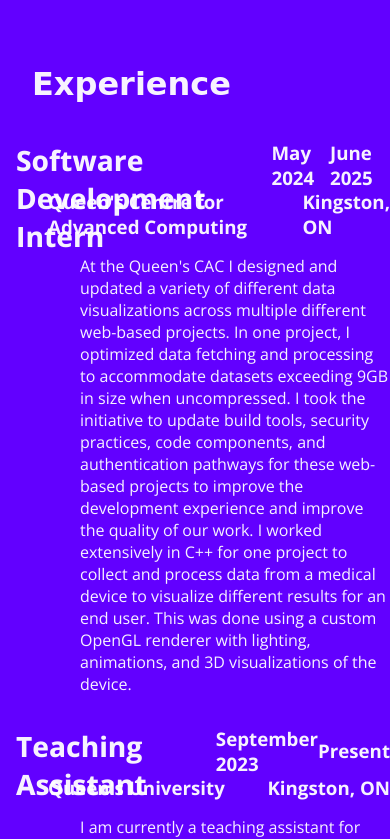
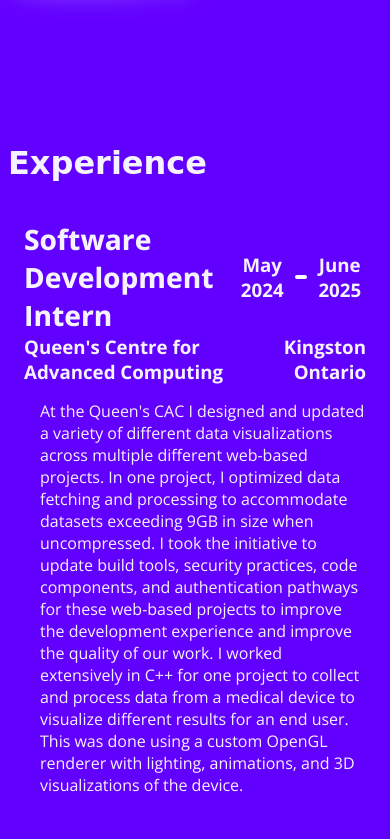
Before and after one commit to dobaj/dobaj.github.io, a React (Vite) app: page / in a window 390 px wide. Shown: the part 846-1685 px from the top of the page. Built offline with nearby package versions, Linux system fonts and the light colour scheme.

Commit message:
abstracted experiences to their own component and fixed view on mobile

```diff
--- a/src/App.css
+++ b/src/App.css
@@ -97,14 +97,14 @@
 .header {
   display: flex;
   align-items: center;
-  height: 4em;
+  min-height: 4em;
   margin-bottom: 0.5em;
   width: 100%;
   box-sizing: border-box;
 }
 
 .header > img {
-  height: 100%;
+  height: 4.5em;
 }
 
 .header > h2 {
@@ -121,67 +121,6 @@
 
 .collapse img {
   height: 3em;
-}
-
-.experienceHeader {
-  margin-bottom: 0;
-  justify-content: space-between;
-  height: 3em;
-}
-
-.experienceHeader h2 {
-  font-size: 1.75em;
-  font-weight: 725;
-  margin-top: auto;
-  margin-bottom: auto;
-  margin-left: 0;
-}
-.experienceHeader div {
-  display: flex;
-  align-items: center;
-}
-
-.experienceHeader hr {
-  width: 2ch;
-  margin-left: 2ch;
-  margin-right: 2ch;
-}
-
-.subHeader {
-  display: flex;
-  align-items: center;
-  margin-bottom: 1em;
-  padding-left: 2em;
-  width: 100%;
-  justify-content: space-between;
-  box-sizing: border-box;
-}
-
-.subHeader h3 {
-  margin-top: 0;
-  margin-bottom: 0;
-}
-
-.experienceText {
-  margin-block-start: 0em;
-  margin-block-end: 2em;
-  padding-left: 4em;
-  box-sizing: border-box;
-}
-
-@media screen and (max-width: 30rem) {
-  .header hr,
-  .header > img {
-    display: none;
-  }
-  .indent,
-  .header {
-    padding-left: 0em;
-  }
-
-  .flexCol h1 {
-    padding-left: 1rem;
-  }
 }
 
 /* Social icons */
@@ -282,6 +221,12 @@
   padding-bottom: 0em; */
 }
 
+.shortform {
+  display: none !important;
+  white-space: pre-wrap;
+  text-align: end;
+}
+
 @media screen and (max-width: 80rem) {
   nav,
   .dummy {
@@ -300,7 +245,8 @@
   }
 
   .flexCol {
-    padding-left: 1rem;
+    padding-left: 0.5rem;
+    padding-right: 0.5rem;
   }
 
   .socialRow {
@@ -316,3 +262,27 @@
     width: 2ch;
   }
 }
+
+
+@media screen and (max-width: 30rem) {
+  .header hr,
+  .header > img {
+    display: none;
+  }
+  .header > h2 {
+    margin-left: 0em;
+    margin-right: 0em;
+  }
+  .indent,
+  .header {
+    padding-left: 0em;
+  }
+
+  .longform {
+    display: none !important;
+  }
+
+  .shortform {
+    display: inherit !important;
+  }
+}
--- a/src/App.tsx
+++ b/src/App.tsx
@@ -34,6 +34,7 @@
 import { useEffect, useState } from "react";
 import { createHandleScroll, scrollToId } from "./components/ScrollEffects";
 import { Project } from "./components/Project";
+import { Experience } from "./components/Experience";
 
 function App() {
   const name = "Hi! I'm Matt";
@@ -344,23 +345,12 @@
           <div id="experience" className="flexCol">
             <h1>Experience</h1>
             {/* Queen's CAC */}
-            <div className="header experienceHeader">
-              {/* <img src={queensCAC} />
-              <hr /> */}
-              <h2>Software Development Intern</h2>
-
-              <div>
-                <h3>May 2024</h3> <hr /> <h3>June 2025</h3>
-              </div>
-            </div>
-            <div className="subHeader">
-              <div>
-                <h3>Queen's Centre for Advanced Computing</h3>
-              </div>
-              <h3>Kingston, ON</h3>
-            </div>
-            <p className="experienceText">
-              At the Queen's CAC I designed and updated a variety of different
+            <Experience
+              jobTitle="Software Development Intern"
+              timeSpan={["May 2024","June 2025"]}
+              employer="Queen's Centre for Advanced Computing"
+              location="Kingston, Ontario"
+              description={<>At the Queen's CAC I designed and updated a variety of different
               data visualizations across multiple different web-based projects.
               In one project, I optimized data fetching and processing to
               accommodate datasets exceeding 9GB in size when uncompressed. I
@@ -371,53 +361,31 @@
               to collect and process data from a medical device to visualize
               different results for an end user. This was done using a custom
               OpenGL renderer with lighting, animations, and 3D visualizations
-              of the device.
-            </p>
+              of the device.</>}
+            />
 
             {/* TA */}
-            <div className="header experienceHeader">
-              {/* <img src={queensCAC} />
-              <hr /> */}
-              <h2>Teaching Assistant</h2>
-
-              <div>
-                <h3>September 2023</h3> <hr /> <h3>Present</h3>
-              </div>
-            </div>
-            <div className="subHeader">
-              <div>
-                <h3>Queen's University</h3>
-              </div>
-              <h3>Kingston, ON</h3>
-            </div>
-            <p className="experienceText">
-              I am currently a teaching assistant for CISC 124 (Introduction to
+            <Experience
+              jobTitle="Teaching Assistant"
+              timeSpan={["September 2023","Present"]}
+              employer="Queen's University"
+              location={"Kingston, Ontario"}
+              description={<>I am currently a teaching assistant for CISC 124 (Introduction to
               Computer Science II) and previously for CISC 121 (Introduction to
               Computer Science). My responsibilities include holding weekly
               office hours to help guide students through their difficulties
               regarding course content or assignment requirements. I am also
               responsible for marking assignments and tests and providing
-              detailed feedback to help students improve their future work.
-            </p>
+              detailed feedback to help students improve their future work.</>}
+            />
 
             {/* QTMA */}
-            <div className="header experienceHeader">
-              {/* <img src={queensCAC} />
-              <hr /> */}
-              <h2>Software Developer</h2>
-
-              <div>
-                <h3>April 2023</h3> <hr /> <h3>March 2025</h3>
-              </div>
-            </div>
-            <div className="subHeader">
-              <div>
-                <h3>Queen's Technology & Media Association</h3>
-              </div>
-              <h3>Kingston, ON</h3>
-            </div>
-            <p className="experienceText">
-              At QTMA I was a collaborator and developer for two projects,{" "}
+            <Experience
+              jobTitle="Software Developer"
+              timeSpan={["April 2023","March 2025"]}
+              employer="Queen's Technology & Media Association"
+              location={"Kingston, Ontario"}
+              description={<>At QTMA I was a collaborator and developer for two projects,{" "}
               <strong>Pantree</strong> and <strong>Fujiplans</strong>. Pantree
               was a TypeScript-based Chrome extension that notified users when
               their groceries were likely to expire. The product could
@@ -429,8 +397,8 @@
               the lesson plan generation page where the user could select
               relevant topics and add additional information for their lesson
               plan. I also created the lesson plan viewer / editor page and a
-              favourites page where users could see their past plans.
-            </p>
+              favourites page where users could see their past plans.</>}
+            />
           </div>
         </main>
         <div className="dummy" />
--- /dev/null
+++ b/src/components/Experience.css
@@ -0,0 +1,78 @@
+.experience {
+  margin-left: 2rem;
+}
+
+.experienceHeader {
+  width: 100%;
+  display: flex;
+  align-items: center;
+  margin-bottom: 0;
+  justify-content: space-between;
+  min-height: 3em;
+}
+
+.experienceHeader h2 {
+  font-size: 1.75em;
+  font-weight: 725;
+  margin-top: auto;
+  margin-bottom: auto;
+}
+
+.experienceHeader h3 {
+  text-align: center;
+}
+
+
+.experienceHeader div {
+  display: flex;
+  align-items: center;
+}
+
+.experienceHeader hr {
+  width: 2ch;
+  margin-left: 2ch;
+  margin-right: 2ch;
+}
+
+.subHeader {
+  display: flex;
+  align-items: center;
+  margin-bottom: 1em;
+  width: 100%;
+  justify-content: space-between;
+  box-sizing: border-box;
+}
+
+.subHeader h3 {
+  margin-top: 0;
+  margin-bottom: 0;
+}
+
+.subHeader div {
+  margin-right: 2rem;
+}
+
+.experienceText {
+  margin-block-start: 0em;
+  margin-block-end: 2em;
+  margin-left: 2rem;
+  box-sizing: border-box;
+}
+
+@media screen and (max-width: 30rem) {
+
+  .experienceHeader hr {
+    width: 1.5ch;
+    margin-left: 0.75ch;
+    margin-right: 0.75ch;
+  }
+
+  .experience {
+    margin-left: 1rem;
+    margin-right: 1rem;
+  }
+
+  .experienceText {
+    margin-left: 1rem;
+  }
+}
--- /dev/null
+++ b/src/components/Experience.tsx
@@ -0,0 +1,73 @@
+import type { ReactNode } from "react";
+import "./Experience.css";
+
+export const Experience = ({
+  jobTitle,
+  timeSpan,
+  employer,
+  location,
+  description,
+}: {
+  jobTitle: string;
+  timeSpan: string[]; // In form [long form start, long form end],
+  employer: string;
+  location: string; // In form [long from loc, short form loc]
+  description: ReactNode;
+}) => {
+  // Have to make my own lut to suit my formatting style
+  const monthLookup: Record<string,string> =
+  {
+    "January": "Jan",
+    "February": "Feb",
+    "March": "Mar",
+    "April": "Apr",
+    "May": "May",
+    "June": "June",
+    "July": "July",
+    "September": "Sept",
+    "October": "October",
+    "November": "Nov",
+    "December": "Dec"
+  }
+
+  // Convert dates to shorter format
+  const shortTimeSpan: string[] = [];
+  timeSpan.forEach((date,i) => {
+    const splitDate = date.split(" ");
+
+    if (Object.keys(monthLookup).includes(splitDate[0])){
+      // Abbreviate if first thing is a month
+      shortTimeSpan[i] = monthLookup[splitDate[0]] + " " + splitDate[1]
+      return
+    }
+
+    shortTimeSpan[i] = date;
+    return
+  });
+
+  // Remove commas from location
+  const shortLocation = location.replace(", ","\n");
+
+  return (
+    <div className="experience">
+      <div className="experienceHeader">
+        <h2>{jobTitle}</h2>
+
+        <div className="longform">
+          <h3>{timeSpan[0]}</h3> <hr /> <h3>{timeSpan[1]}</h3>
+        </div>
+        <div className="shortform">
+          <h3>{shortTimeSpan[0]}</h3> <hr /> <h3>{shortTimeSpan[1]}</h3>
+        </div>
+      </div>
+      <div className="subHeader">
+        <div>
+          <h3>{employer}</h3>
+        </div>
+        <h3 className="longform">{location}</h3>
+        <h3 className="shortform">{shortLocation}</h3>
+      </div>
+      <p className="experienceText">{description}</p>
+    </div>
+  );
+};
--- a/src/index.css
+++ b/src/index.css
@@ -57,3 +57,7 @@
 body {
   margin: 0;
 }
+
+.title {
+  text-align: center;
+}
```
